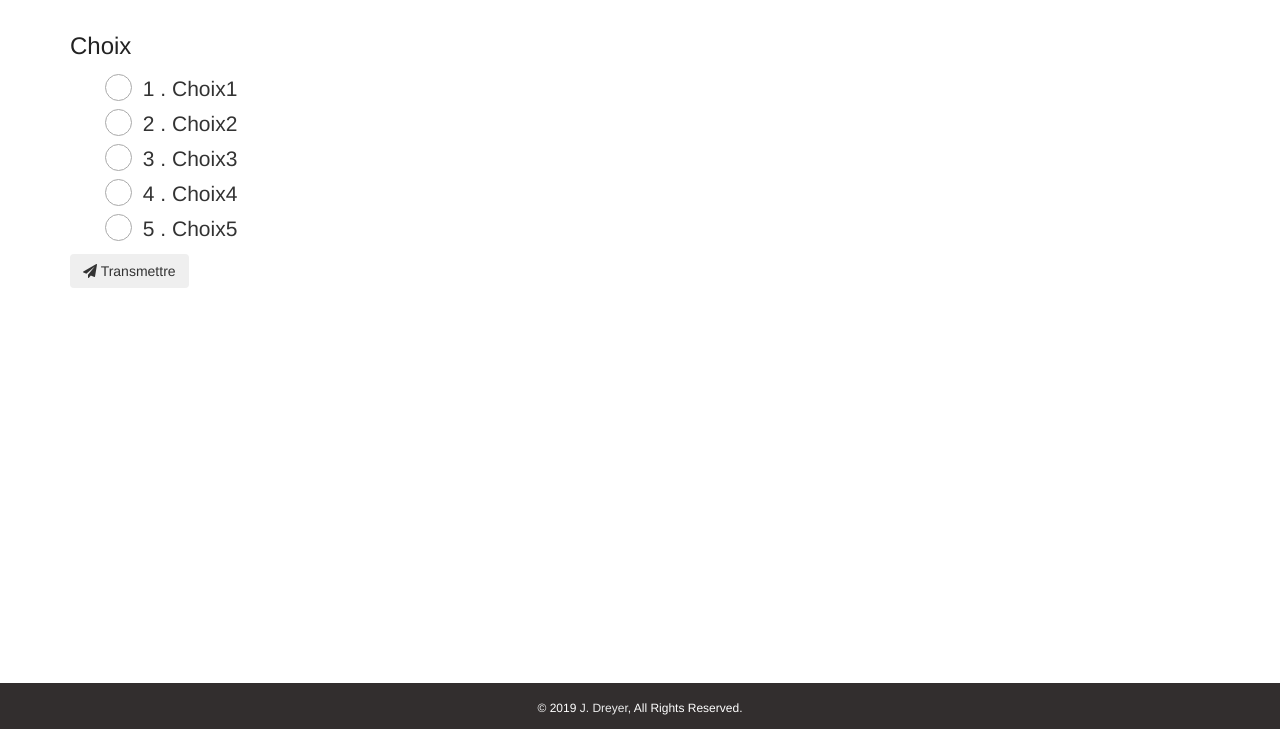
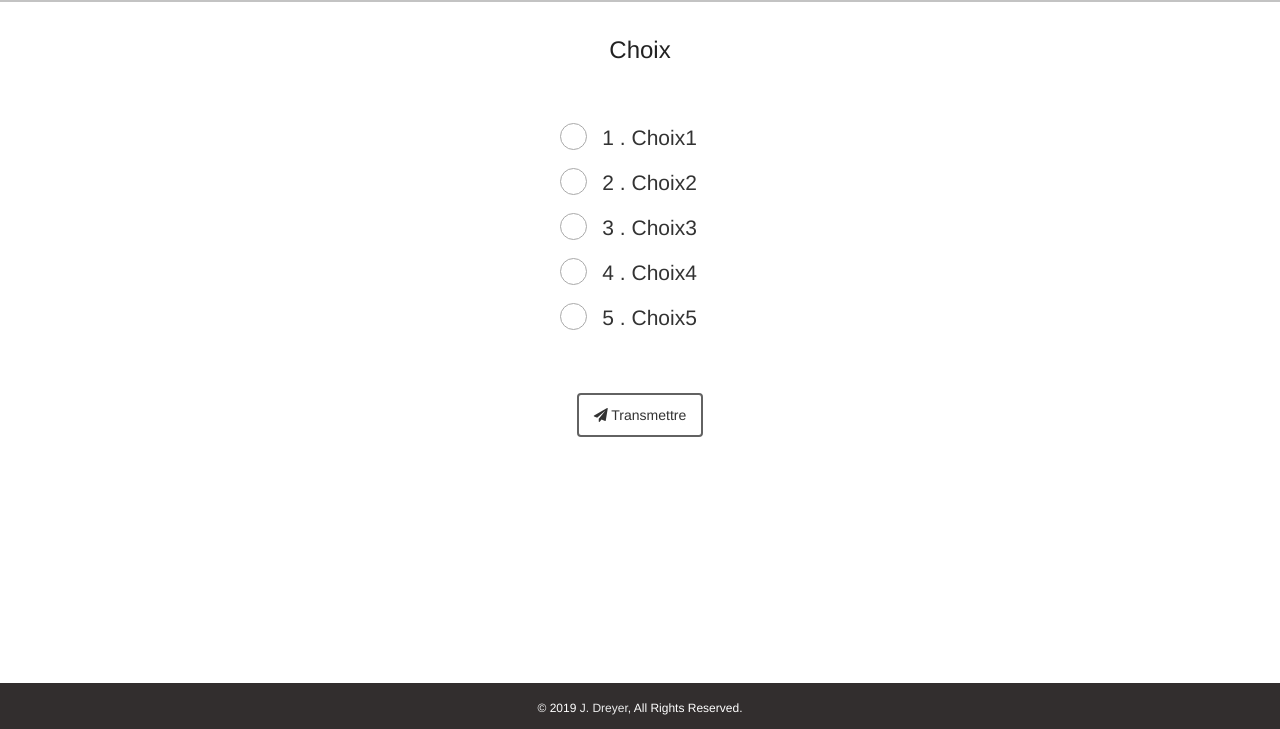
Before and after one commit to jonathandreyer/potentiel-engine, a plain HTML site: page index.html in a window 1280 px wide. Shown: the part 71-800 px from the top of the page. Drawn offline with nearby package versions, Linux system fonts and the light colour scheme.

Commit message:
Improve HTML & CSS

```diff
--- a/css/style.css
+++ b/css/style.css
@@ -7,7 +7,7 @@ a {
 }
 
 a:hover {
-	color: #C4C4C4;
+	color: #c4c4c4;
 }
 
 /* ---------------------------------------------- /*
@@ -22,6 +22,30 @@ h1, h2, h3, h4, h5, h6 {
 /* ---------------------------------------------- /*
  * Inputs styles
 /* ---------------------------------------------- */
+
+.content-radio {
+	padding: 5px;
+}
+
+.btn-custom {
+	background: transparent;
+	border: 2px solid #626262;
+	padding: 10px 15px;
+
+}
+
+.content-button {
+	margin-top: 20px;
+	margin-bottom: 30px;
+	padding: 5px;
+	text-align: center;
+}
+
+.btn-custom:hover, .btn-custom:focus, .btn-custom:active, .btn-custom.active {
+	background: #626262;
+	border: 2px solid #626262;
+	color: #FFF;
+}
 
 input[type="number"]::-webkit-outer-spin-button, input[type="number"]::-webkit-inner-spin-button {
 	-webkit-appearance: none;
@@ -53,6 +77,7 @@ input[type="number"] {
 
 .radio .cr {
     border-radius: 50%;
+    margin-right: 15px;
 }
 
 .checkbox .cr .cr-icon,
@@ -107,16 +132,14 @@ body {
 }
 
 .page-header {
+	background: rgba(230, 230, 230, 0.4);
 	border: 0;
 	margin: 0 0 20px;
+	padding-bottom: 0;
 }
 
 .header {
 	margin: 0 30px;
-}
-
-.header-logo {
-	text-align: center;
 }
 
 .header-title {
@@ -124,12 +147,26 @@ body {
 	text-align: center;
 }
 
-.header-logo img {
-	height: 60%;
+.header-line {
+	min-height: 3px;
 }
 
 .container {
 	padding-bottom: 90px;
+}
+
+.content-title {
+	margin-top: 10px;
+	margin-bottom: 40px;
+	text-align: center;
+}
+
+.content-section {
+	margin-bottom: 40px;
+	width: 180px;
+	display: block;
+	margin-left: auto;
+	margin-right: auto;
 }
 
 .footer {
--- a/index.html
+++ b/index.html
@@ -14,9 +14,6 @@
 		<!-- Font Awesome CSS -->
 		<link href="https://maxcdn.bootstrapcdn.com/font-awesome/4.7.0/css/font-awesome.min.css" rel="stylesheet" media="screen">
 
-		<!-- Bootstrap-select CSS -->
-		<link href="https://cdnjs.cloudflare.com/ajax/libs/bootstrap-select/1.12.4/css/bootstrap-select.min.css" rel="stylesheet">
-
 		<!-- Custom styles CSS -->
 		<link href="css/style.css" rel="stylesheet" media="screen">
 
@@ -25,9 +22,6 @@
 
 		<!-- Bootstrap -->
 		<script type="text/javascript" src="https://maxcdn.bootstrapcdn.com/bootstrap/3.3.7/js/bootstrap.min.js"></script>
-
-		<!-- Bootstrap-select -->
-		<script type="text/javascript" src="https://cdnjs.cloudflare.com/ajax/libs/bootstrap-select/1.12.4/js/bootstrap-select.min.js"></script>
 
 		<!-- custom script -->
 		<script type="text/javascript" src="js/custom.js"></script>
@@ -56,58 +50,56 @@
 	<body>
 		<div class="wrap">
 			<div class="page-header">
-				<div class="header row">
-					<!--<div class="col-md-1 header-logo">
-						<img class="logo" src="image/logo.jpg" alt="">
-					</div>
-
-					<div class="col-md-offset-1 col-md-7 row">-->
-					<div class="row">
+				<div class="row header">
 					<div class="header-title">
 						<h1>Sondage du choix</h1>
 					</div>
 				</div>
+				<div class="row header-line">
+					<div class="col-xs-4 col-md-4" style="background: #c3c3c3; min-height: inherit;"></div>
+					<div class="col-xs-4 col-md-4" style="background: #c3c3c3; min-height: inherit;"></div>
+					<div class="col-xs-4 col-md-4" style="background: #c3c3c3; min-height: inherit;"></div>
 				</div>
 			</div>
 
 			<div class="container">
-				<div class="row col-md-12">
-					<div class="row">
-						<div class="col-md-5">
+				<div class="">
+					<div class="row content-title">
+						<div class="">
 							<h3>Choix</h3>
 						</div>
 					</div>
 
-					<div class="col-sm-12">
-		        <div class="radio">
+					<div class="row content-section">
+						<div class="row radio content-radio">
 							<label style="font-size: 1.5em">
 								<input type="radio" name="choice" value="c1">
 								<span class="cr"><i class="cr-icon glyphicon glyphicon-arrow-right"></i></span>
 									1 . Choix1
 							</label>
 						</div>
-		        <div class="radio">
+						<div class="row radio content-radio">
 							<label style="font-size: 1.5em">
 								<input type="radio" name="choice" value="c2">
 								<span class="cr"><i class="cr-icon glyphicon glyphicon-arrow-right"></i></span>
 									2 . Choix2
 							</label>
 						</div>
-		        <div class="radio">
+						<div class="row radio content-radio">
 							<label style="font-size: 1.5em">
 								<input type="radio" name="choice" value="c3">
 								<span class="cr"><i class="cr-icon glyphicon glyphicon-arrow-right"></i></span>
 									3 . Choix3
 							</label>
 						</div>
-						<div class="radio">
+						<div class="row radio content-radio">
 							<label style="font-size: 1.5em">
 								<input type="radio" name="choice" value="c4">
 								<span class="cr"><i class="cr-icon glyphicon glyphicon-arrow-right"></i></span>
 									4 . Choix4
 							</label>
 						</div>
-						<div class="radio">
+						<div class="row radio content-radio">
 							<label style="font-size: 1.5em">
 								<input type="radio" name="choice" value="c5">
 								<span class="cr"><i class="cr-icon glyphicon glyphicon-arrow-right"></i></span>
@@ -116,10 +108,11 @@
 						</div>
 					</div>
 
-					<button id="submit" class="btn" value="Send">
+					<div class="row content-button">
+						<button id="submit" class="btn btn-custom" value="Send">
 							<i class="fa fa-send icon-before"></i> Transmettre
 						</button>
-
+					</div>
 				</div>
 			</div>
 
```
Lines whose indentation alone changed are shown as unchanged.
